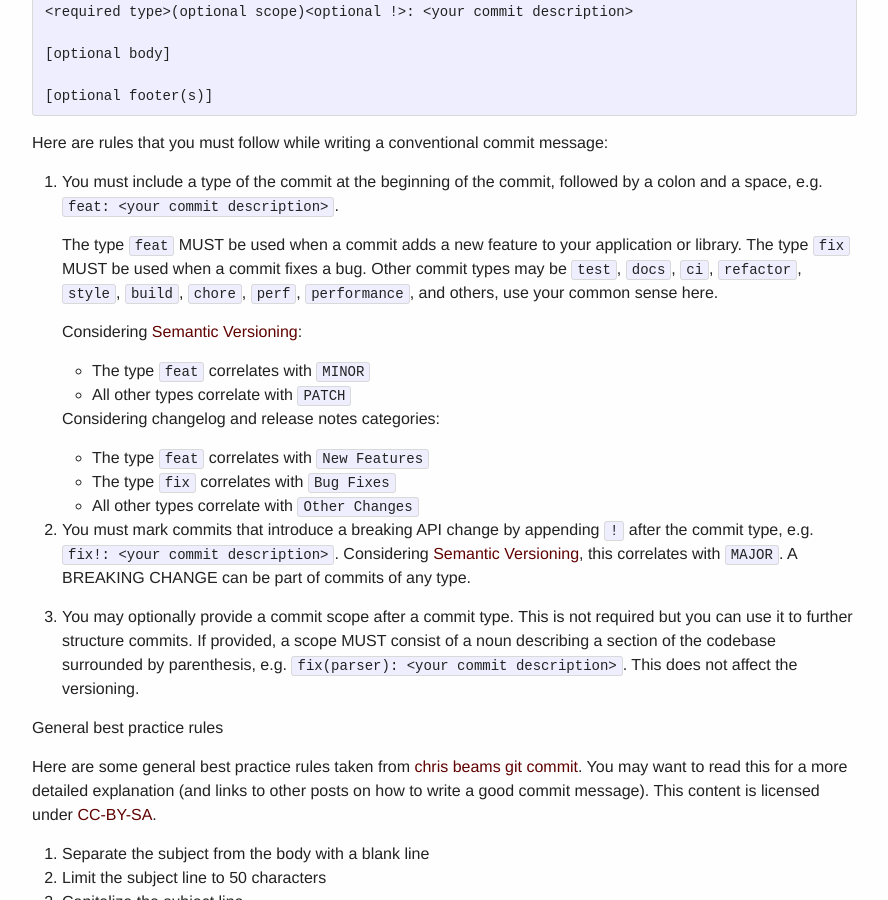
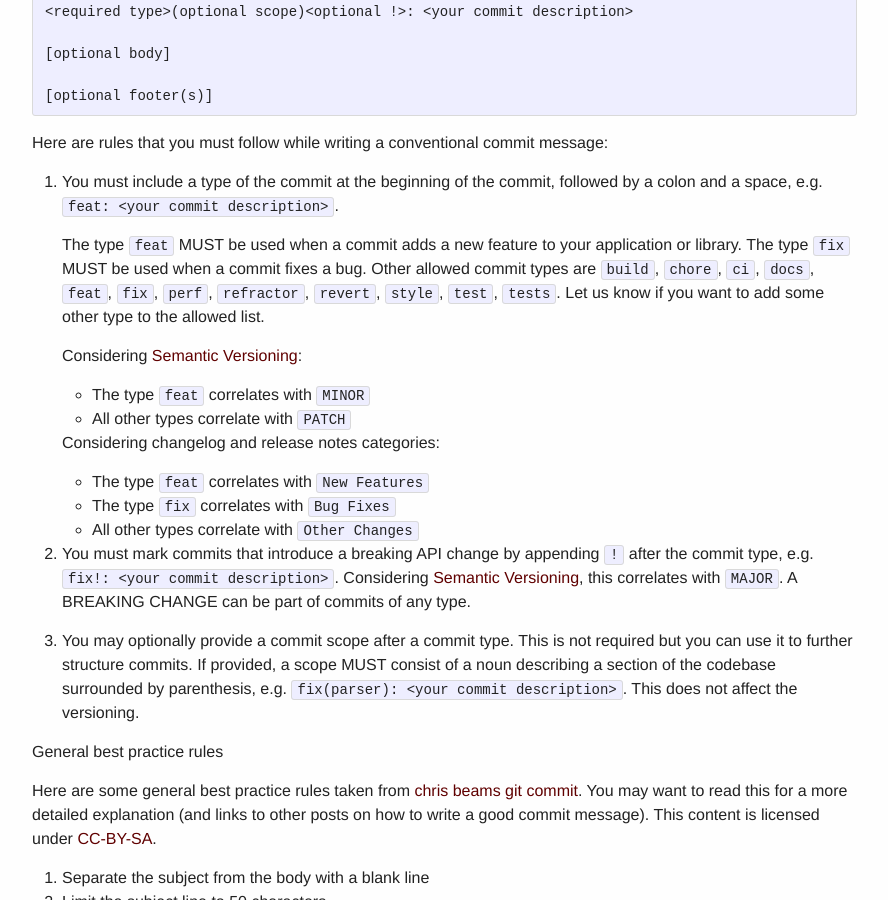
Before and after one commit to linux-system-roles/linux-system-roles.github.io, a Jekyll site: the page built from contribute.md, in a window 1280 px wide and 900 px high, scrolled down 4672 px. Shown: the whole window, without its empty margins (38-926 px from the left). Built offline with Jekyll 4.4.1, drawn with Linux system fonts in a browser that asks for light colours.

Commit message:
docs: Note that there is a list of supported other commit types

```diff
--- a/contribute.md
+++ b/contribute.md
@@ -246,7 +246,8 @@ Here are rules that you must follow while writing a conventional commit message:
 
     The type `feat` MUST be used when a commit adds a new feature to your application or library.
     The type `fix` MUST be used when a commit fixes a bug.
-    Other commit types may be `test`, `docs`, `ci`, `refactor`, `style`, `build`, `chore`, `perf`, `performance`, and others, use your common sense here.
+    Other allowed commit types are `build`, `chore`, `ci`, `docs`, `feat`, `fix`, `perf`, `refractor`, `revert`, `style`, `test`, `tests`.
+    Let us know if you want to add some other type to the allowed list.
 
     Considering [Semantic Versioning](http://semver.org/#summary):
     - The type `feat` correlates with `MINOR`
```
